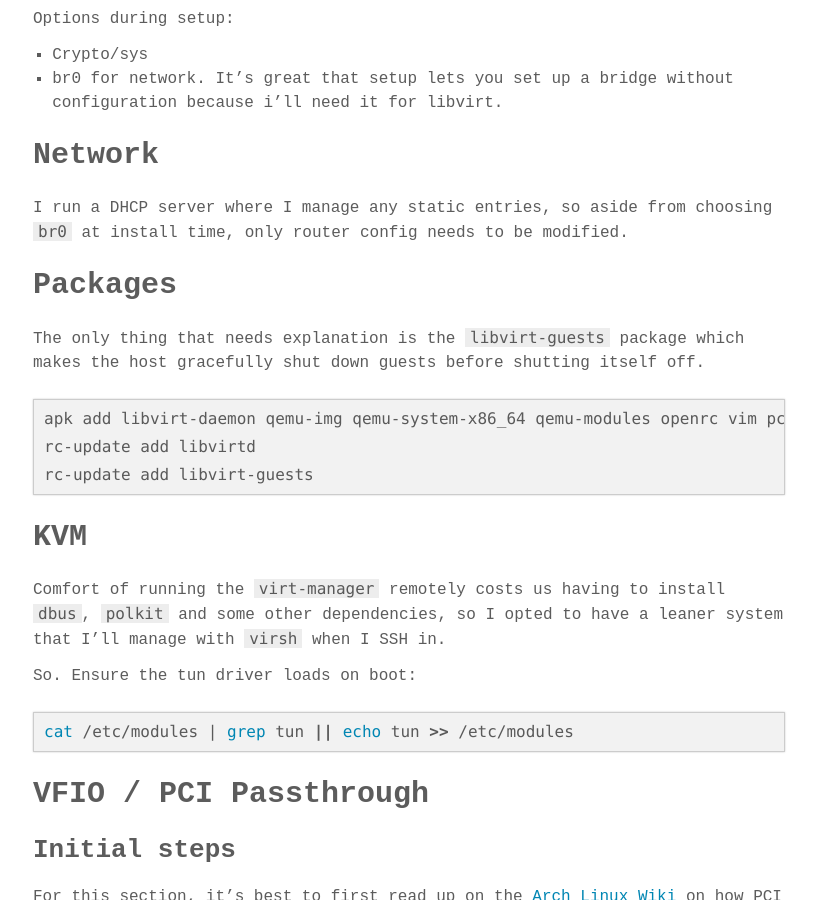
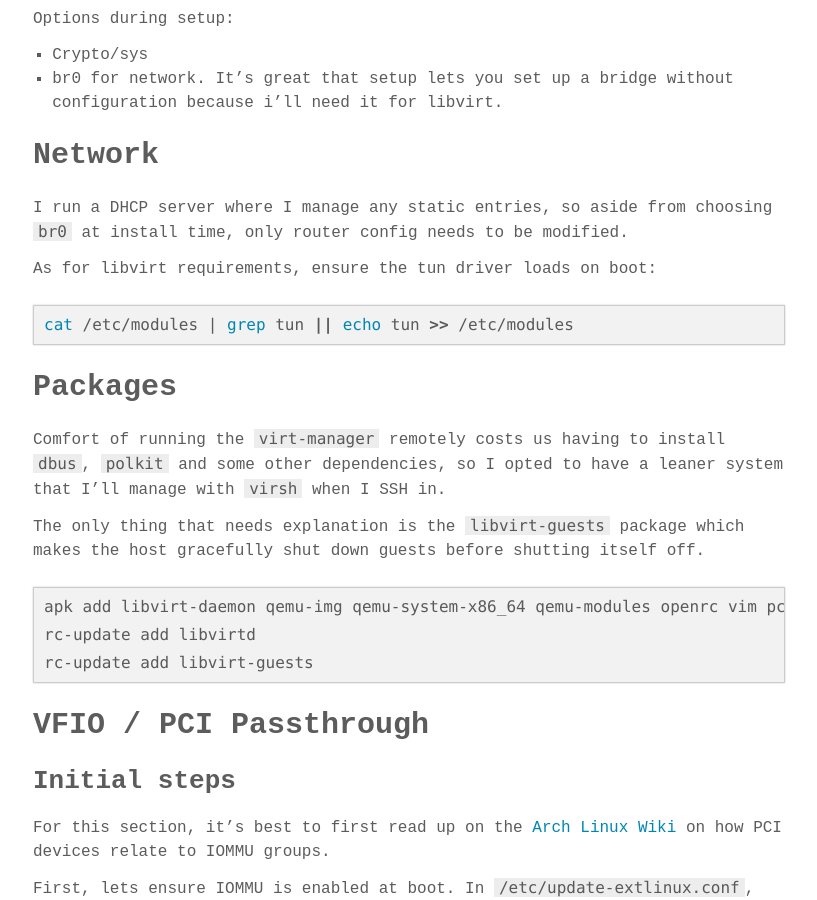
Before and after one commit to Kaurin/kaurin.github.io, a Jekyll site: the page built from _posts/2022-04-03-Alpine-Linux-KVM-PCI-Passthrough.markdown, in a window 1280 px wide and 900 px high, scrolled down 1014 px. Shown: the whole window, without its empty margins (231-1048 px from the left). Built offline with Jekyll 4.4.1, drawn with Linux system fonts in a browser that asks for light colours; some web fonts are replaced; comment, search, counter and statistics services are not loaded; some of the changed lines change nothing that is shown; some of the changed text lies outside the part shown.

Commit message:
Clarifications and moving stuff around

````diff
--- a/_posts/2022-04-03-Alpine-Linux-KVM-PCI-Passthrough.markdown
+++ b/_posts/2022-04-03-Alpine-Linux-KVM-PCI-Passthrough.markdown
@@ -40,7 +40,15 @@ Options during setup:
 
 I run a DHCP server where I manage any static entries, so aside from choosing `br0` at install time, only router config needs to be modified.
 
+As for libvirt requirements, ensure the tun driver loads on boot:
+
+```bash
+cat /etc/modules | grep tun || echo tun >> /etc/modules
+```
+
 # Packages
+
+Comfort of running the `virt-manager` remotely costs us having to install `dbus`, `polkit` and some other dependencies, so I opted to have a leaner system that I'll manage with `virsh` when I SSH in.
 
 The only thing that needs explanation is the `libvirt-guests` package which makes the host gracefully shut down guests before shutting itself off.
 
@@ -49,19 +57,6 @@ apk add libvirt-daemon qemu-img qemu-system-x86_64 qemu-modules openrc vim pciut
 rc-update add libvirtd
 rc-update add libvirt-guests
 ```
-
-# KVM
-
-Comfort of running the `virt-manager` remotely costs us having to install `dbus`, `polkit` and some other dependencies, so I opted to have a leaner system that I'll manage with `virsh` when I SSH in.
-
-So. Ensure the tun driver loads on boot:
-
-```bash
-cat /etc/modules | grep tun || echo tun >> /etc/modules
-```
-
-
-
 # VFIO / PCI Passthrough
 
 ## Initial steps
@@ -263,6 +258,14 @@ mv home-assistant.qcow2 /var/lib/libvirt/images/
 
 ## Start the virt
 
+Earlier, when we discovered the whole IOMMU group, the lines began with:
+```
+00:1a.0 USB controller [0c03]:.....
+```
+
+Translate the PCI IDs you need into the format listed under `--hostdev`
+
+
 ```bash
 virt-install \
     --name "homeassistant" \
````
